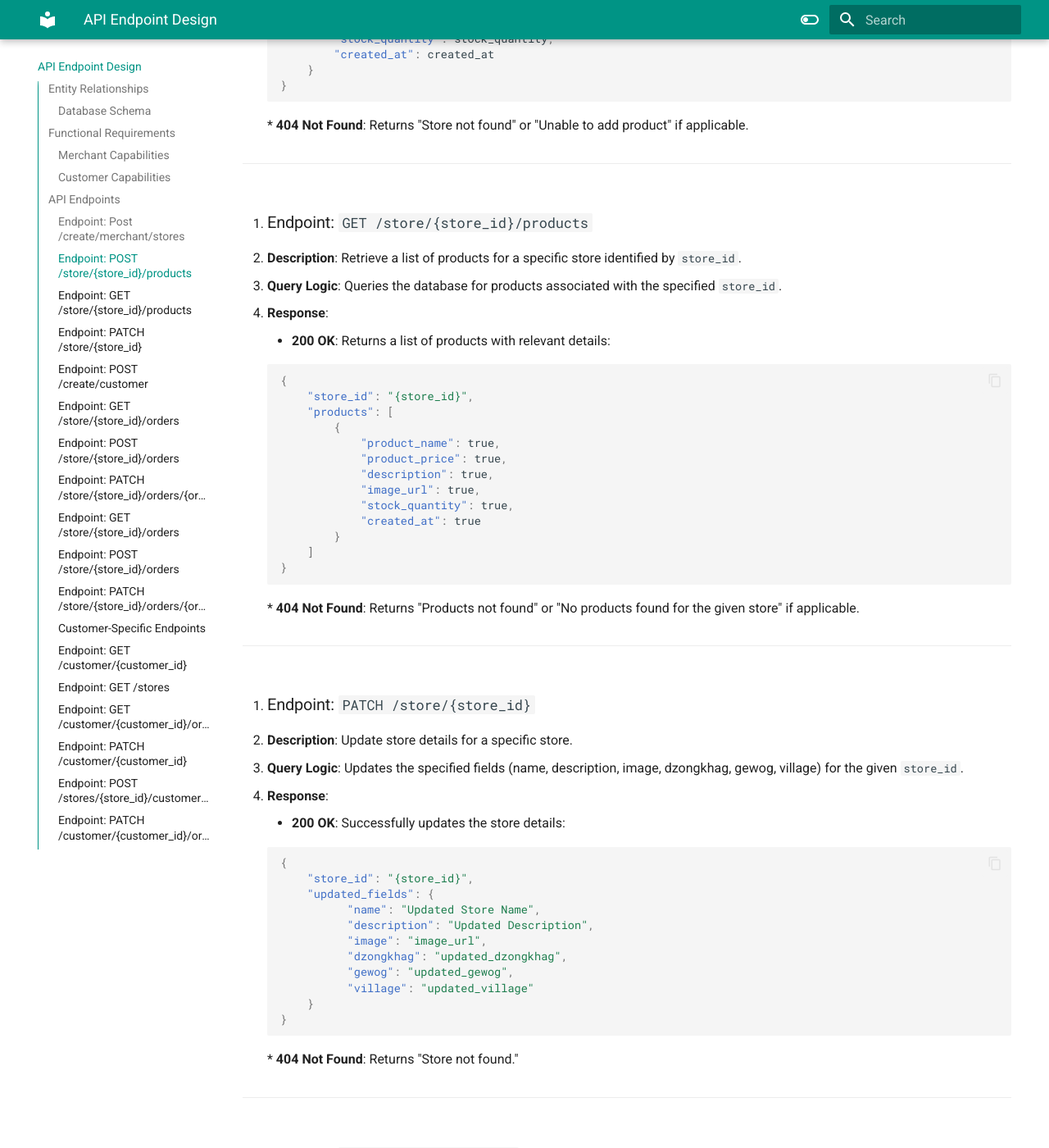
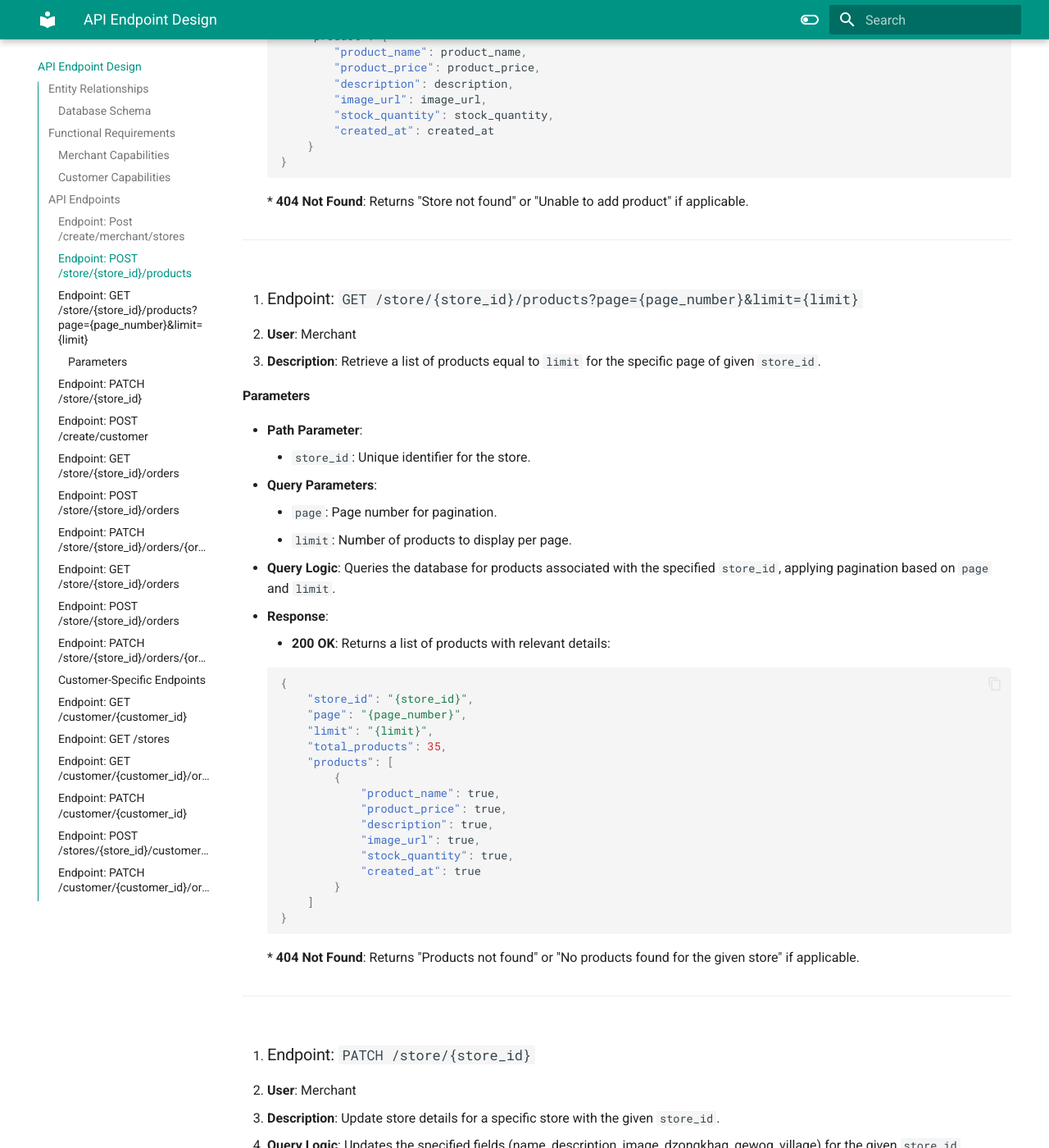
Before and after one commit to CR-CGyeltshen/GrowthDiary, an MkDocs documentation site: the page built from docs/API-endpoint-design.md, in a window 1280 px wide and 1400 px high, scrolled down 2516 px. Shown: the whole window at 82% size. Built offline with MkDocs 1.6.1 and Material for MkDocs 9.7.7, drawn with Linux system fonts in a browser that asks for light colours; some of the changed text lies outside the part shown.

Commit message:
modification for pagination

````diff
--- a/docs/API-endpoint-design.md
+++ b/docs/API-endpoint-design.md
@@ -45,7 +45,8 @@ tags: [CAP]
 ## API Endpoints
 
 1. ### Endpoint: `Post /create/merchant/stores`
-* **Description**: Create a new store as soon as a new merchnat is been registered.
+* **User**: Merchant
+* **Description**: Create a new store with a unique identitiy `Store_id` as soon as a new merchnat with a unique identifier `merchnat_id` is been registered.
 * **Query Logic**: Create a new record to the new merchant table with a unique `merchnat_id` and with same `merchnat_id`, create a new store to that respected merchant.
 * **Response**:
     * **200 OK**: Returns a success Message with status code 200
@@ -77,6 +78,7 @@ tags: [CAP]
     * **404 Not Found**: Returns person with the above email already exists.
 
 2. ### Endpoint: `POST /store/{store_id}/products`
+* **User**: Merchant
 * **Description**: Add a new product to the specified store.
 * **Query Logic**: Adds a new product to the `products` table associated with `store_id`.
 * **Response**:
@@ -99,15 +101,27 @@ tags: [CAP]
 
 ---
 
-3. ### Endpoint: `GET /store/{store_id}/products`
-* **Description**: Retrieve a list of products for a specific store identified by `store_id`.
-* **Query Logic**: Queries the database for products associated with the specified `store_id`.
+3. ### Endpoint: `GET /store/{store_id}/products?page={page_number}&limit={limit}`
+* **User**: Merchant
+* **Description**: Retrieve a list of products equal to `limit` for the specific page of given `store_id`.
+
+#### Parameters
+- **Path Parameter**:
+    - `store_id`: Unique identifier for the store.
+- **Query Parameters**:
+    - `page`: Page number for pagination.
+    - `limit`: Number of products to display per page.
+* **Query Logic**: Queries the database for products associated with the specified `store_id`, applying pagination based on `page` and `limit`.
+
 * **Response**:
     * **200 OK**: Returns a list of products with relevant details:
 
       ```json
       {
           "store_id": "{store_id}",
+          "page": "{page_number}",
+          "limit": "{limit}",
+          "total_products": 35,
           "products": [
               {
                   "product_name": true,
@@ -125,12 +139,12 @@ tags: [CAP]
 ---
 
 4. ### Endpoint: `PATCH /store/{store_id}`
-* **Description**: Update store details for a specific store.
+* **User**: Merchant
+* **Description**: Update store details for a specific store with the given `store_id`.
 * **Query Logic**: Updates the specified fields (name, description, image, dzongkhag, gewog, village) for the given `store_id`.
 * **Response**:
     * **200 OK**: Successfully updates the store details:
-
-      ```json
+      ```json title="index.ts"
       {
           "store_id": "{store_id}",
           "updated_fields": {
@@ -148,12 +162,13 @@ tags: [CAP]
 ---
 
 5. ### Endpoint: `POST  /create/customer`
-* **Description**: Create a new custmer.
+* **User**: Customer
+* **Description**: Create a new custmer with a unique identifier `customer_id`.
 * **Query Logic**: Query the database to check whether the provide email exist or not. If not, create a new customer.
 * **Response**:
     * **200 OK**: Customer created succesfully created.
 
-      ```json
+      ```json title=index.ts
         {
           "data":
               {
````
